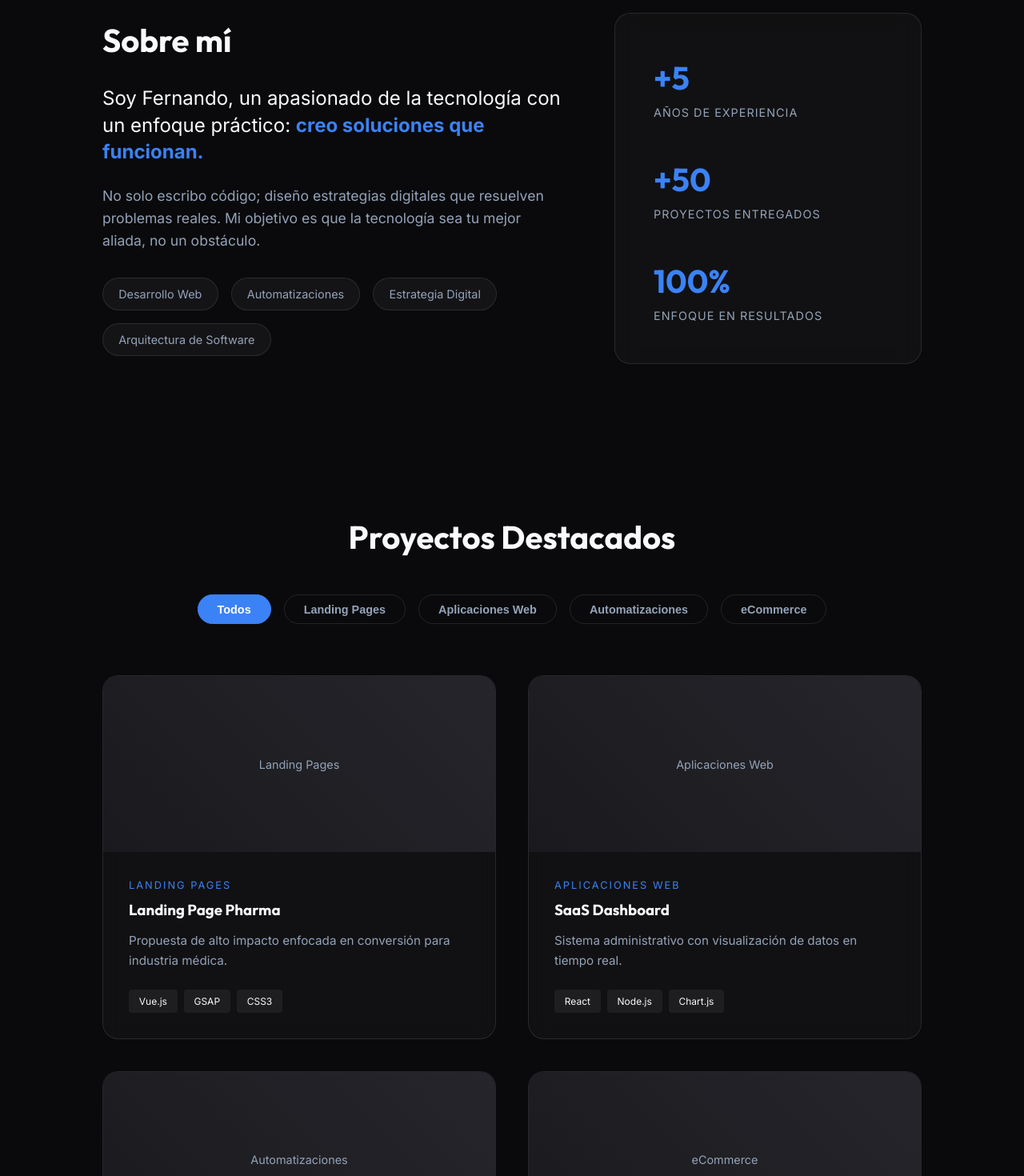
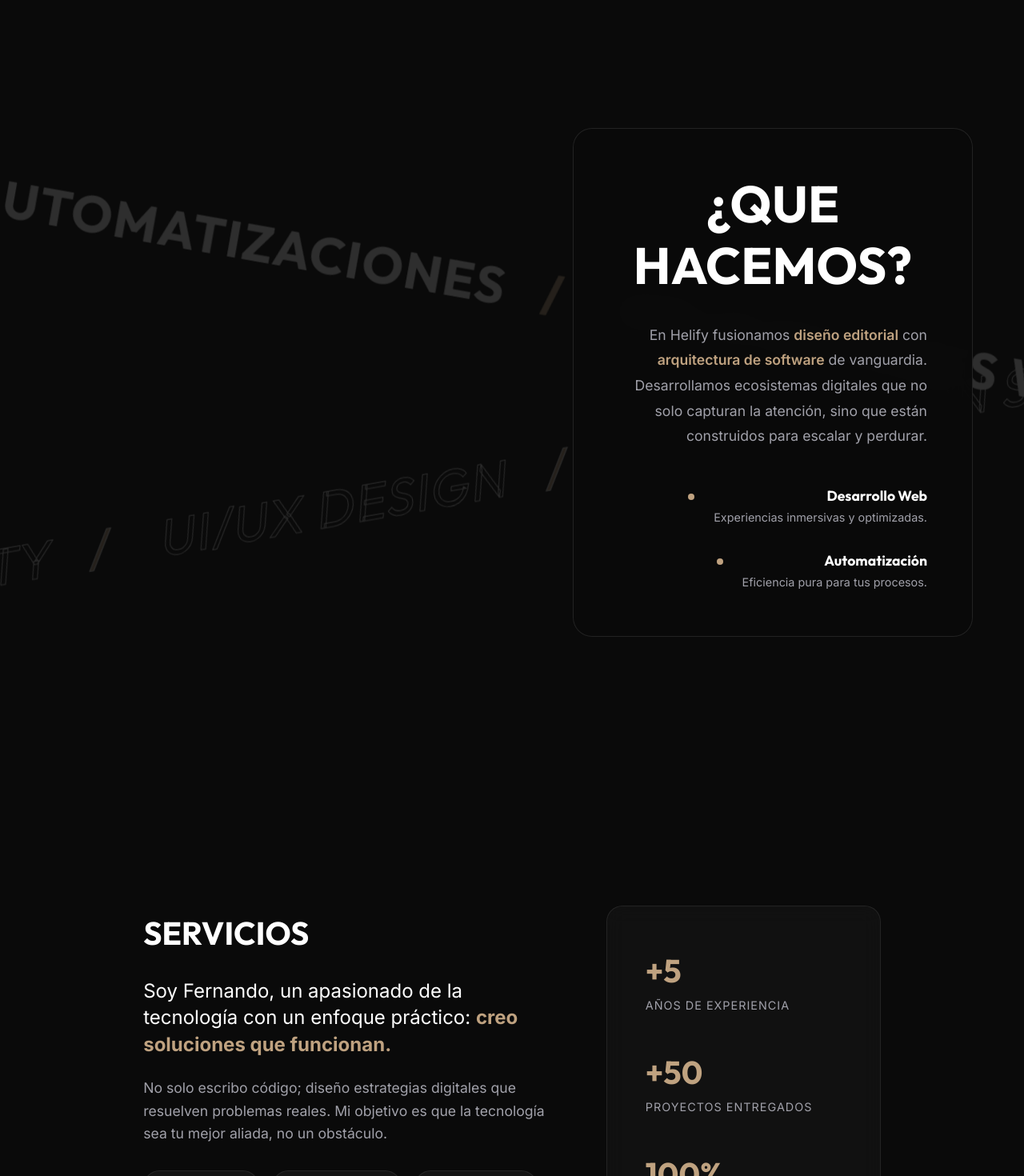
Before and after one commit to claudioqy5/fernando-portafolio2, a Vue app: page / in a window 1280 px wide. Shown: the part 880-2350 px from the top of the page at 80% size. Built offline with nearby package versions, Linux system fonts and the light colour scheme.

Commit message:
segundo avance

```diff
--- a/src/App.vue
+++ b/src/App.vue
@@ -2,8 +2,9 @@
   <div class="app-wrapper">
     <Navbar />
     <Hero />
+    <Projects />
     <About />
-    <Projects />
+    <WhoWeAre />
     <Footer />
   </div>
 </template>
@@ -14,6 +15,7 @@ import Navbar from './components/Navbar.vue';
 import Hero from './components/Hero.vue';
 import About from './components/About.vue';
 import Projects from './components/Projects.vue';
+import WhoWeAre from './components/WhoWeAre.vue';
 import Footer from './components/Footer.vue';
 
 onMounted(() => {
--- a/src/components/About.vue
+++ b/src/components/About.vue
@@ -2,7 +2,7 @@
   <section id="about" class="about">
     <div class="container about-grid">
       <div class="about-text fade-up" ref="aboutText">
-        <h2 class="section-title text-left">Sobre mí</h2>
+        <h2 class="section-title text-left">SERVICIOS</h2>
         <p class="highlight-p">
           Soy Fernando, un apasionado de la tecnología con un enfoque práctico:
           <strong>creo soluciones que funcionan.</strong>
--- a/src/components/Projects.vue
+++ b/src/components/Projects.vue
@@ -1,37 +1,50 @@
 <template>
   <section id="projects" class="projects">
-    <div class="container">
-      <h2 class="section-title fade-up">Proyectos Destacados</h2>
-
-      <div class="filter-tabs fade-up">
-        <button
-          v-for="cat in categories"
-          :key="cat.id"
-          @click="activeCategory = cat.id"
-          :class="{ 'active': activeCategory === cat.id }"
-        >
-          {{ cat.name }}
-        </button>
+    <!-- Crossed Marquee Background -->
+    <div class="marquee-x-background">
+      <div class="marquee-container pos-rotated">
+        <div class="marquee-track">
+          <div class="marquee-content">
+            <span v-for="(item, index) in [...items, ...items, ...items]" :key="index" class="marquee-item">
+              {{ item }} <span class="separator">/</span>
+            </span>
+          </div>
+        </div>
       </div>
 
-      <div class="projects-grid">
-        <div
-          v-for="project in filteredProjects"
-          :key="project.id"
-          class="project-card glass fade-up"
-        >
-          <div class="project-img">
-            <div class="img-placeholder">{{ project.type }}</div>
-            <div class="project-overlay">
-              <a :href="project.link" class="btn btn-primary">Ver Demo</a>
+      <div class="marquee-container neg-rotated">
+        <div class="marquee-track reverse-anim">
+          <div class="marquee-content">
+            <span v-for="(item, index) in [...itemsReverse, ...itemsReverse, ...itemsReverse]" :key="index" class="marquee-item italic">
+              {{ item }} <span class="separator">/</span>
+            </span>
           </div>
         </div>
-          <div class="project-info">
-            <span class="p-category">{{ project.type }}</span>
-            <h3>{{ project.title }}</h3>
-            <p>{{ project.description }}</p>
-            <div class="p-tags">
-              <span v-for="tag in project.tags" :key="tag">{{ tag }}</span>
+      </div>
+    </div>
+
+    <!-- Content Overlay -->
+    <div class="container content-overlay">
+      <div class="text-block-right" :class="{ 'visible': isVisible }">
+        <h2 class="section-title">¿Que hacemos?</h2>
+        <p class="description">
+          En Helify fusionamos <span>diseño editorial</span> con <span>arquitectura de software</span> de vanguardia.
+          Desarrollamos ecosistemas digitales que no solo capturan la atención, sino que están construidos para escalar y perdurar.
+        </p>
+
+        <div class="mini-grid">
+          <div class="mini-item">
+            <span class="dot"></span>
+            <div>
+              <h4>Desarrollo Web</h4>
+              <p>Experiencias inmersivas y optimizadas.</p>
+            </div>
+          </div>
+          <div class="mini-item">
+            <span class="dot"></span>
+            <div>
+              <h4>Automatización</h4>
+              <p>Eficiencia pura para tus procesos.</p>
             </div>
           </div>
         </div>
@@ -41,187 +54,201 @@
 </template>
 
 <script setup>
-import { ref, computed, onMounted } from 'vue';
+import { ref, onMounted } from 'vue';
 
-const activeCategory = ref('all');
+const isVisible = ref(false);
 
-const categories = [
-  { id: 'all', name: 'Todos' },
-  { id: 'landing', name: 'Landing Pages' },
-  { id: 'webapp', name: 'Aplicaciones Web' },
-  { id: 'automation', name: 'Automatizaciones' },
-  { id: 'ecommerce', name: 'eCommerce' }
-];
-
-const projects = [
-  {
-    id: 1,
-    title: 'Landing Page Pharma',
-    type: 'Landing Pages',
-    category: 'landing',
-    description: 'Propuesta de alto impacto enfocada en conversión para industria médica.',
-    tags: ['Vue.js', 'GSAP', 'CSS3'],
-    link: '#'
-  },
-  {
-    id: 2,
-    title: 'SaaS Dashboard',
-    type: 'Aplicaciones Web',
-    category: 'webapp',
-    description: 'Sistema administrativo con visualización de datos en tiempo real.',
-    tags: ['React', 'Node.js', 'Chart.js'],
-    link: '#'
-  },
-  {
-    id: 3,
-    title: 'Bot de Reservas WhatsApp',
-    type: 'Automatizaciones',
-    category: 'automation',
-    description: 'Automatización completa de flujo de citas para clínicas locales.',
-    tags: ['n8n', 'Node.js', 'API'],
-    link: '#'
-  },
-  {
-    id: 4,
-    title: 'Fashion Store',
-    type: 'eCommerce',
-    category: 'ecommerce',
-    description: 'Tienda online optimizada para dispositivos móviles y SEO.',
-    tags: ['Shopify', 'Liquid', 'JS'],
-    link: '#'
-  }
-];
-
-const filteredProjects = computed(() => {
-  if (activeCategory.value === 'all') return projects;
-  return projects.filter(p => p.category === activeCategory.value);
+onMounted(() => {
+  setTimeout(() => {
+    isVisible.value = true;
+  }, 100);
 });
 
-onMounted(() => {
-  const observer = new IntersectionObserver((entries) => {
-    entries.forEach(entry => {
-      if (entry.isIntersecting) entry.target.classList.add('visible');
-    });
-  }, { threshold: 0.1 });
-
-  document.querySelectorAll('.fade-up').forEach(el => observer.observe(el));
-});
+const items = ["LANDING PAGES", "AUTOMATIZACIONES", "APLICACIONES WEB", "eCOMMERCE", "SISTEMAS SaaS"];
+const itemsReverse = ["UI/UX DESIGN", "OPTIMIZACIÓN SEO", "INTEGRACIONES API", "CLOUD ARCHITECTURE", "CYBERSECURITY"];
 </script>
 
 <style scoped>
-.filter-tabs {
+.projects {
+  padding: 15rem 0;
+  min-height: 90vh;
+  background-color: var(--bg-primary);
+  overflow: hidden;
+  position: relative;
   display: flex;
-  justify-content: center;
-  gap: 1rem;
-  margin-bottom: 4rem;
-  flex-wrap: wrap;
+  align-items: center;
+  scroll-margin-top: 100px;
 }
 
-.filter-tabs button {
-  padding: 0.6rem 1.5rem;
-  background: transparent;
-  color: var(--text-secondary);
-  border: 1px solid var(--glass-border);
-  border-radius: 50px;
-  font-size: 0.9rem;
+/* Marquee X Style */
+.marquee-x-background {
+  position: absolute;
+  top: 50%;
+  left: 50%;
+  transform: translate(-50%, -50%);
+  width: 150vw;
+  z-index: 1;
+  pointer-events: none;
+  opacity: 0.15; /* Subdued background effect */
 }
 
-.filter-tabs button.active {
-  background: var(--accent-primary);
-  color: white;
-  border-color: var(--accent-primary);
+.marquee-container {
+  width: 100%;
+  overflow: hidden;
+  display: flex;
+  padding: 1rem 0;
 }
 
-.projects-grid {
-  display: grid;
-  grid-template-columns: repeat(auto-fill, minmax(350px, 1fr));
-  gap: 2.5rem;
+.pos-rotated {
+  transform: rotate(10deg) translateY(-50PX);
 }
 
-.project-card {
-  overflow: hidden;
+.neg-rotated {
+  transform: rotate(-10deg) translateY(50PX);
+}
+
+.marquee-track {
+  display: flex;
+  white-space: nowrap;
+  animation: marquee 50s linear infinite;
+}
+
+.reverse-anim {
+  animation-direction: reverse;
+}
+
+@keyframes marquee {
+  0% { transform: translateX(0); }
+  100% { transform: translateX(-33.33%); }
+}
+
+.marquee-item {
+  font-family: var(--font-heading);
+  font-size: clamp(2rem, 5vw, 4rem);
+  font-weight: 800;
+  color: var(--text-primary);
+  padding: 0 2rem;
+  letter-spacing: 2px;
+}
+
+.italic {
+  font-style: italic;
+  font-weight: 400;
+  -webkit-text-stroke: 1px var(--text-primary);
+  color: transparent;
+}
+
+.separator {
+  margin-left: 2rem;
+  color: var(--accent-primary);
+}
+
+/* Content Overlay */
+.content-overlay {
+  position: relative;
+  z-index: 2;
+  display: flex;
+  justify-content: flex-end;
+  width: 100%;
+}
+
+.text-block-right {
+  max-width: 500px;
+  text-align: right;
+  background: rgba(10, 10, 10, 0.95);
+  backdrop-filter: blur(20px);
+  padding: 3.5rem;
+  border-radius: 24px;
+  border: 1px solid rgba(255, 255, 255, 0.1);
+  opacity: 0;
+  transform: translateX(50px);
+  transition: all 1s cubic-bezier(0.2, 1, 0.3, 1);
+}
+
+.text-block-right.visible {
+  opacity: 1;
+  transform: translateX(0);
+}
+
+.section-title {
+  font-size: clamp(2.5rem, 5vw, 4rem);
+  margin-bottom: 2rem;
+  color: var(--text-primary);
+  text-transform: uppercase;
+}
+
+.description {
+  font-size: 1.1rem;
+  line-height: 1.8;
+  color: var(--text-secondary);
+  margin-bottom: 3rem;
+}
+
+.description span {
+  color: var(--accent-primary);
+  font-weight: 600;
+}
+
+.mini-grid {
   display: flex;
   flex-direction: column;
-  transition: transform 0.4s ease;
+  gap: 2rem;
+  align-items: flex-end;
 }
 
-.project-card:hover {
-  transform: translateY(-10px);
+.mini-item {
+  display: flex;
+  gap: 1.5rem;
+  align-items: flex-start;
+  text-align: right;
 }
 
-.project-img {
-  height: 220px;
-  background: var(--bg-secondary);
-  position: relative;
-  overflow: hidden;
+.mini-item h4 {
+  font-size: 1.1rem;
+  color: var(--text-primary);
+  margin-bottom: 0.3rem;
 }
 
-.img-placeholder {
-  width: 100%;
-  height: 100%;
-  display: flex;
-  align-items: center;
-  justify-content: center;
+.mini-item p {
   font-size: 0.9rem;
   color: var(--text-secondary);
-  background: linear-gradient(45deg, #1a1a1e, #25252b);
 }
 
-.project-overlay {
-  position: absolute;
-  inset: 0;
-  background: rgba(10, 10, 12, 0.8);
-  display: flex;
-  align-items: center;
-  justify-content: center;
-  opacity: 0;
-  transition: 0.3s;
+.dot {
+  width: 8px;
+  height: 8px;
+  background: var(--accent-primary);
+  border-radius: 50%;
+  margin-top: 0.5rem;
 }
 
-.project-card:hover .project-overlay {
-  opacity: 1;
+@media (max-width: 1024px) {
+  .projects {
+    padding: 10rem 0;
   }
 
-.project-info {
-  padding: 2rem;
-  flex-grow: 1;
+  .content-overlay {
+    justify-content: center;
   }
 
-.p-category {
-  color: var(--accent-primary);
-  font-size: 0.8rem;
-  text-transform: uppercase;
-  letter-spacing: 2px;
-  display: block;
-  margin-bottom: 0.5rem;
+  .text-block-right {
+    text-align: center;
+    max-width: 100%;
   }
 
-h3 {
-  margin-bottom: 1rem;
+  .mini-grid {
+    align-items: center;
   }
 
-p {
-  color: var(--text-secondary);
-  font-size: 0.95rem;
-  margin-bottom: 1.5rem;
-}
-
-.p-tags {
-  display: flex;
-  flex-wrap: wrap;
+  .mini-item {
+    text-align: center;
+    flex-direction: column;
+    align-items: center;
     gap: 0.5rem;
   }
 
-.p-tags span {
-  font-size: 0.75rem;
-  padding: 0.3rem 0.8rem;
-  background: rgba(255, 255, 255, 0.05);
-  border-radius: 4px;
-}
-
-@media (max-width: 480px) {
-  .projects-grid {
-    grid-template-columns: 1fr;
+  .marquee-x-background {
+    width: 200vw;
   }
 }
 </style>
--- /dev/null
+++ b/src/components/WhoWeAre.vue
@@ -0,0 +1,203 @@
+<template>
+  <section id="process" class="who-we-are">
+    <div class="container content-wrapper">
+      <div class="text-side fade-up">
+        <h2 class="section-title text-left">¿QUIÉNES SOMOS?</h2>
+        <div class="editorial-text">
+          <p class="large-text">
+            Un equipo de <span>expertos digitales</span> dedicados a convertir ideas en arquitecturas tecnológicas de alto rendimiento.
+          </p>
+          <p class="description">
+            En Helify, no solo construimos software, diseñamos el futuro de tu negocio. Nuestra pasión por la ingeniería y el diseño nos permite crear herramientas que no solo se ven bien, sino que impulsan resultados tangibles.
+          </p>
+        </div>
+
+        <div class="values-grid">
+          <div class="value-card glass">
+            <span class="value-index">01</span>
+            <h4>Innovación</h4>
+            <p>Siempre a la vanguardia de las últimas tecnologías.</p>
+          </div>
+          <div class="value-card glass">
+            <span class="value-index">02</span>
+            <h4>Calidad</h4>
+            <p>Estructuras robustas y código limpio por defecto.</p>
+          </div>
+          <div class="value-card glass">
+            <span class="value-index">03</span>
+            <h4>Compromiso</h4>
+            <p>Tu éxito es nuestra principal métrica de desempeño.</p>
+          </div>
+        </div>
+      </div>
+
+      <div class="visual-side fade-up">
+        <div class="floating-image-container">
+          <!-- Placeholder or decoration to maintain the editorial look -->
+          <div class="tech-shape shape-1"></div>
+          <div class="tech-shape shape-2"></div>
+          <div class="glass burst-shape">
+            <span class="big-number">8+</span>
+            <span class="label">Años creando impacto</span>
+          </div>
+        </div>
+      </div>
+    </div>
+  </section>
+</template>
+
+<script setup>
+// Logic for reveal animations if needed
+</script>
+
+<style scoped>
+.who-we-are {
+  background-color: var(--bg-primary);
+  position: relative;
+  overflow: hidden;
+}
+
+.content-wrapper {
+  display: grid;
+  grid-template-columns: 1.2fr 0.8fr;
+  gap: 6rem;
+  align-items: center;
+}
+
+.large-text {
+  font-size: clamp(1.5rem, 3vw, 2.5rem);
+  font-weight: 600;
+  line-height: 1.3;
+  margin-bottom: 2rem;
+  color: var(--text-primary);
+}
+
+.large-text span {
+  color: var(--accent-primary);
+}
+
+.description {
+  font-size: 1.15rem;
+  color: var(--text-secondary);
+  line-height: 1.8;
+  margin-bottom: 3.5rem;
+  max-width: 650px;
+}
+
+.values-grid {
+  display: grid;
+  grid-template-columns: repeat(3, 1fr);
+  gap: 1.5rem;
+}
+
+.value-card {
+  padding: 1.5rem;
+  border-radius: 12px;
+  transition: transform 0.3s ease;
+}
+
+.value-card:hover {
+  transform: translateY(-5px);
+}
+
+.value-index {
+  font-family: var(--font-heading);
+  font-size: 0.8rem;
+  color: var(--accent-primary);
+  font-weight: 700;
+  margin-bottom: 1rem;
+  display: block;
+}
+
+.value-card h4 {
+  margin-bottom: 0.5rem;
+  font-size: 1.1rem;
+}
+
+.value-card p {
+  font-size: 0.85rem;
+  color: var(--text-secondary);
+  line-height: 1.5;
+}
+
+/* Visual Side Decoration */
+.visual-side {
+  position: relative;
+}
+
+.floating-image-container {
+  height: 400px;
+  display: flex;
+  align-items: center;
+  justify-content: center;
+}
+
+.tech-shape {
+  position: absolute;
+  border: 1px solid rgba(191, 162, 128, 0.3); /* #bfa280 with transparency */
+  width: 300px;
+  height: 300px;
+  border-radius: 30% 70% 70% 30% / 30% 30% 70% 70%;
+  animation: morphing 10s infinite alternate;
+}
+
+.shape-2 {
+  width: 250px;
+  height: 250px;
+  border-color: rgba(255, 255, 255, 0.1);
+  animation-delay: -5s;
+}
+
+.burst-shape {
+  width: 200px;
+  height: 200px;
+  border-radius: 50%;
+  display: flex;
+  flex-direction: column;
+  align-items: center;
+  justify-content: center;
+  text-align: center;
+}
+
+.big-number {
+  font-size: 3.5rem;
+  font-weight: 800;
+  color: var(--accent-primary);
+}
+
+.label {
+  font-size: 0.7rem;
+  text-transform: uppercase;
+  letter-spacing: 2px;
+  color: var(--text-secondary);
+}
+
+@keyframes morphing {
+  0% { border-radius: 30% 70% 70% 30% / 30% 30% 70% 70%; transform: rotate(0deg); }
+  100% { border-radius: 41% 59% 41% 59% / 54% 48% 52% 46%; transform: rotate(180deg); }
+}
+
+@media (max-width: 1024px) {
+  .content-wrapper {
+    grid-template-columns: 1fr;
+    text-align: center;
+    gap: 4rem;
+  }
+
+  .description {
+    margin-inline: auto;
+  }
+
+  .text-left {
+    text-align: center;
+  }
+
+  .values-grid {
+    grid-template-columns: 1fr;
+  }
+
+  .visual-side {
+    order: -1;
+  }
+}
+</style>
--- a/src/style.css
+++ b/src/style.css
@@ -2,16 +2,15 @@
 
 :root {
   /* Color Palette */
-  --bg-primary: #0a0a0c;
-  --bg-secondary: #141417;
-  --accent-primary: #3b82f6;
-  /* Electric Blue */
-  --accent-secondary: #8b5cf6;
-  /* Vibrant Purple */
-  --text-primary: #f8fafc;
-  --text-secondary: #94a3b8;
+  --bg-primary: #0a0a0a;
+  --bg-secondary: #141414;
+  --accent-primary: #bfa280;
+  /* Champagne Gold */
+  --accent-secondary: #d4b996;
+  --text-primary: #ffffff;
+  --text-secondary: #a1a1aa;
   --glass-bg: rgba(255, 255, 255, 0.03);
-  --glass-border: rgba(255, 255, 255, 0.1);
+  --glass-border: rgba(255, 255, 255, 0.08);
 
   /* Typography */
   --font-main: 'Inter', sans-serif;
@@ -45,6 +44,7 @@ h4 {
   font-family: var(--font-heading);
   font-weight: 700;
   line-height: 1.2;
+  color: var(--text-primary);
 }
 
 a {
@@ -95,6 +95,7 @@ button,
 .container {
   max-width: 1400px;
   margin: 0 auto;
+  padding: 0 5%;
 }
 
 section {
```
Also changed, not shown: src/components/Footer.vue (+19 -15 lines), src/components/Hero.vue (+34 -2 lines), src/components/Navbar.vue (+7 -6 lines). Lines whose indentation alone changed are shown as unchanged.
